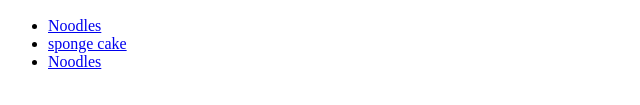
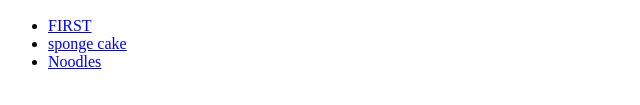
Before and after one commit to dloiolb/dloiolb.assorted.notes.io, a plain HTML site: page index.html in a window 1280 px wide. Shown: the part 475-580 px from the top of the page, 0-640 px from the left. Drawn offline with Linux system fonts and the light colour scheme.

Commit message:
Update index.html

```diff
--- a/index.html
+++ b/index.html
@@ -10,7 +10,7 @@
       <img src="img/ong.jpg" alt="oranges">
       <ul>
           <!-- <li><a href="recipies/noodles.html" target="_blank" rel="noopener noreferrer">Noodles</a></li> -->
-          <li><a href="recipies/noodles.html">Noodles</a></li>
+          <li><a href="notes/first.html">FIRST</a></li>
           <li><a href="recipies/sponge-cake.html">sponge cake</a></li>
           <li><a href="recipies/noodles.html">Noodles</a></li>
       </ul>
```
